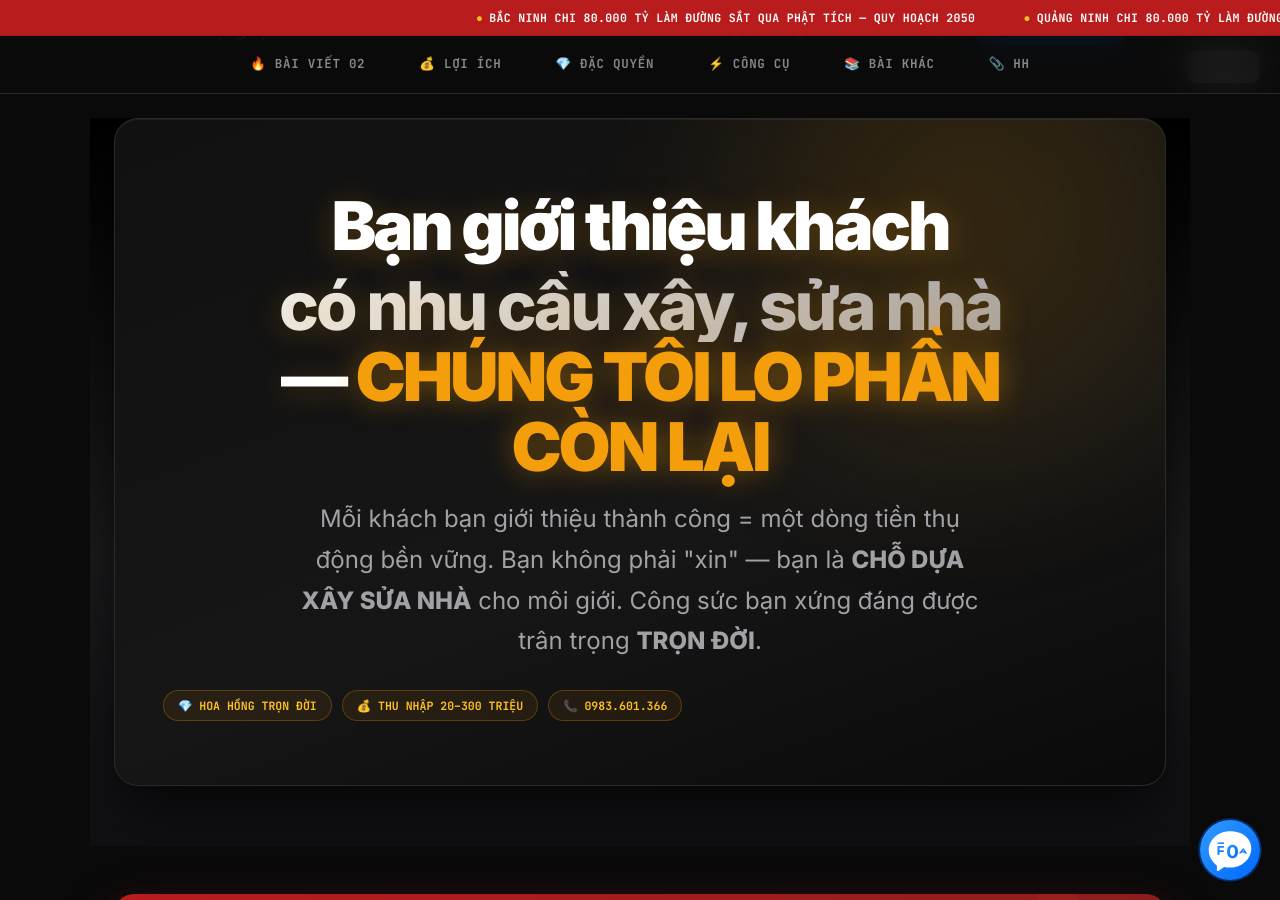
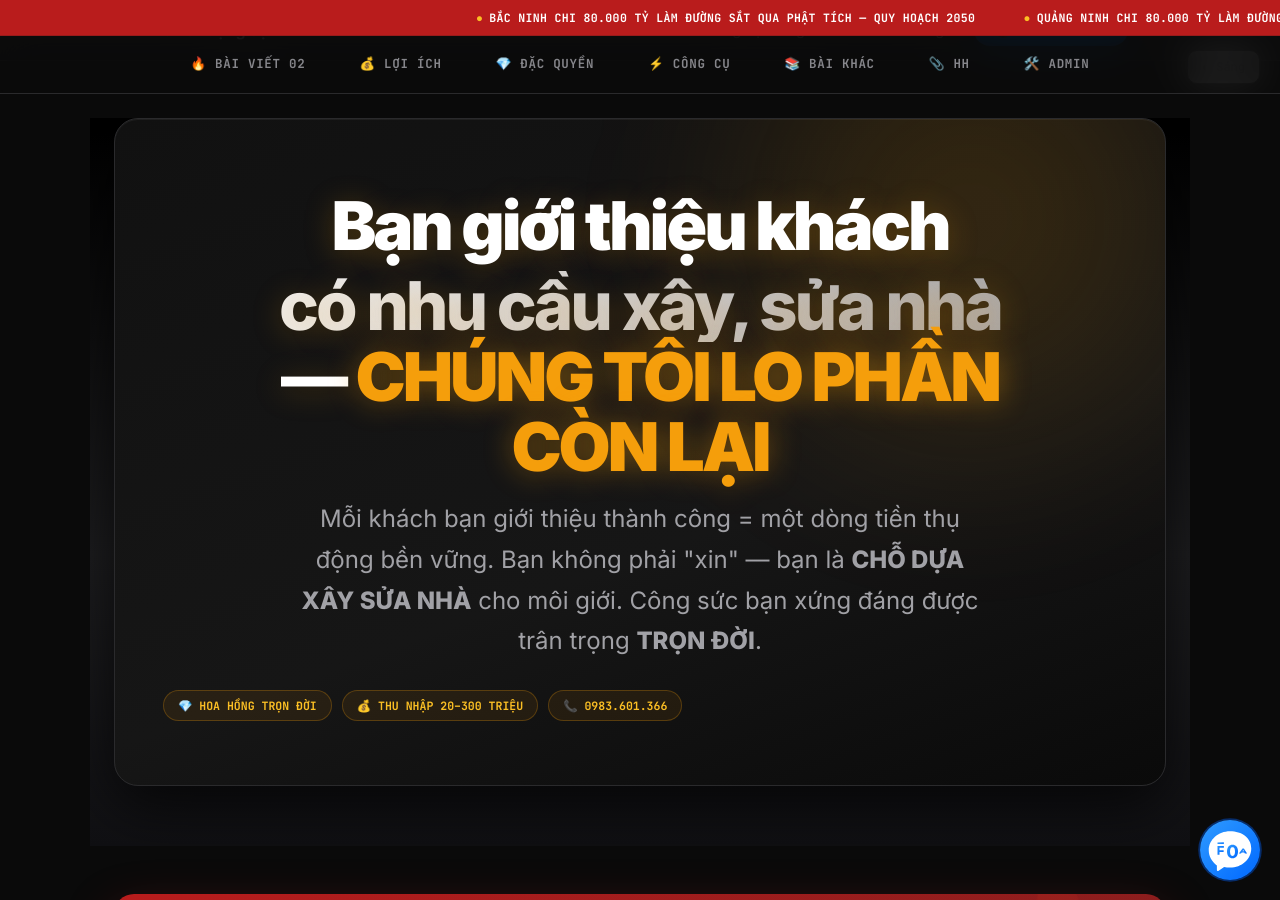
Before and after one commit to NCHhub/xaydung, a Jekyll site: the page built from index.html, in a window 1280 px wide and 900 px high. Built offline with Jekyll 4.4.1, drawn with Linux system fonts in a browser that asks for light colours.

Commit message:
Thêm link Admin (/admin.html) vào nav-top — khôi phục trang quản trị đầy đủ

```diff
--- a/index.html
+++ b/index.html
@@ -125,6 +125,7 @@ body{font-family:'Inter','-apple-system',BlinkMacSystemFont,'Segoe UI',Roboto,sa
   <a href="#cong-cu">⚡ Công cụ</a>
   <a href="#bai-khac">📚 Bài khác</a>
   <a href="/hh/">📎 HH</a>
+  <a href="/admin.html">🛠️ Admin</a>
 </nav>
 
 <button class="theme-btn" onclick="toggleTheme()" aria-label="Chuyển sáng/tối" id="themeBtn">◐ Sáng</button>
```
